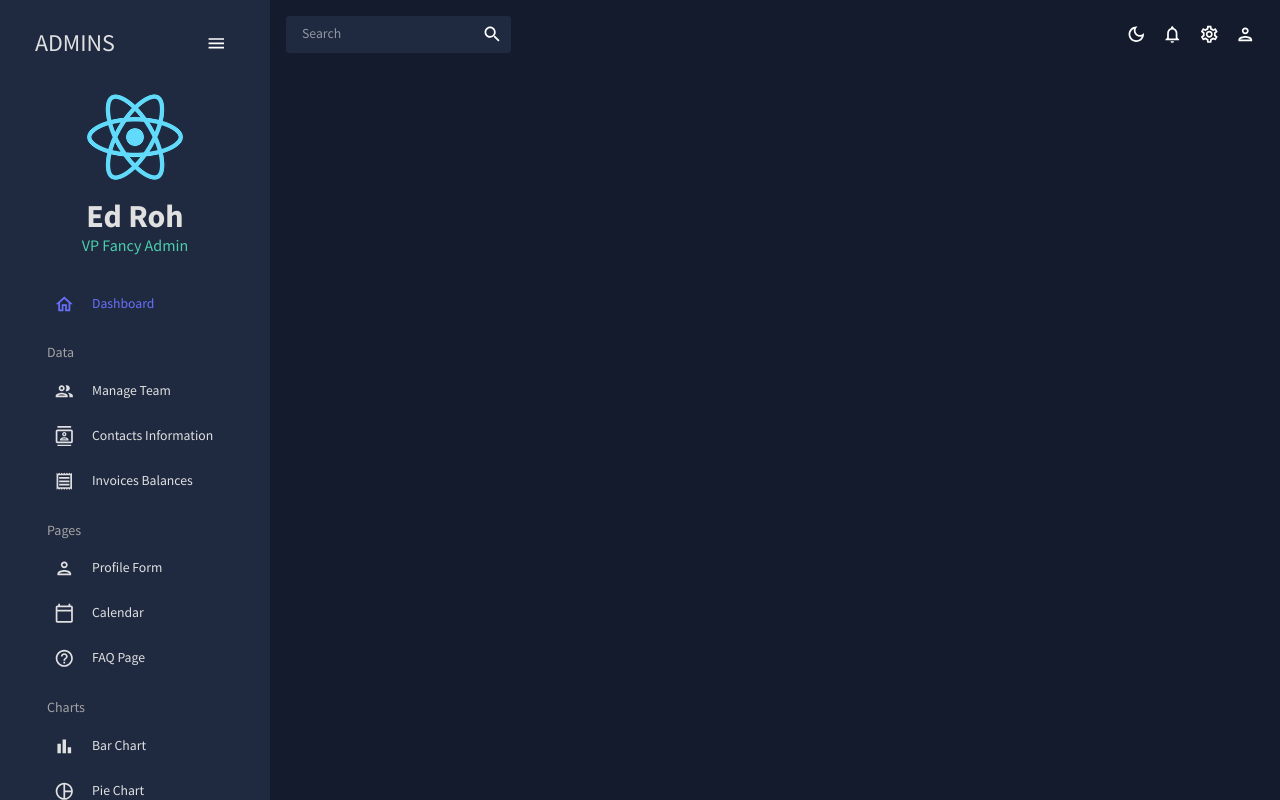
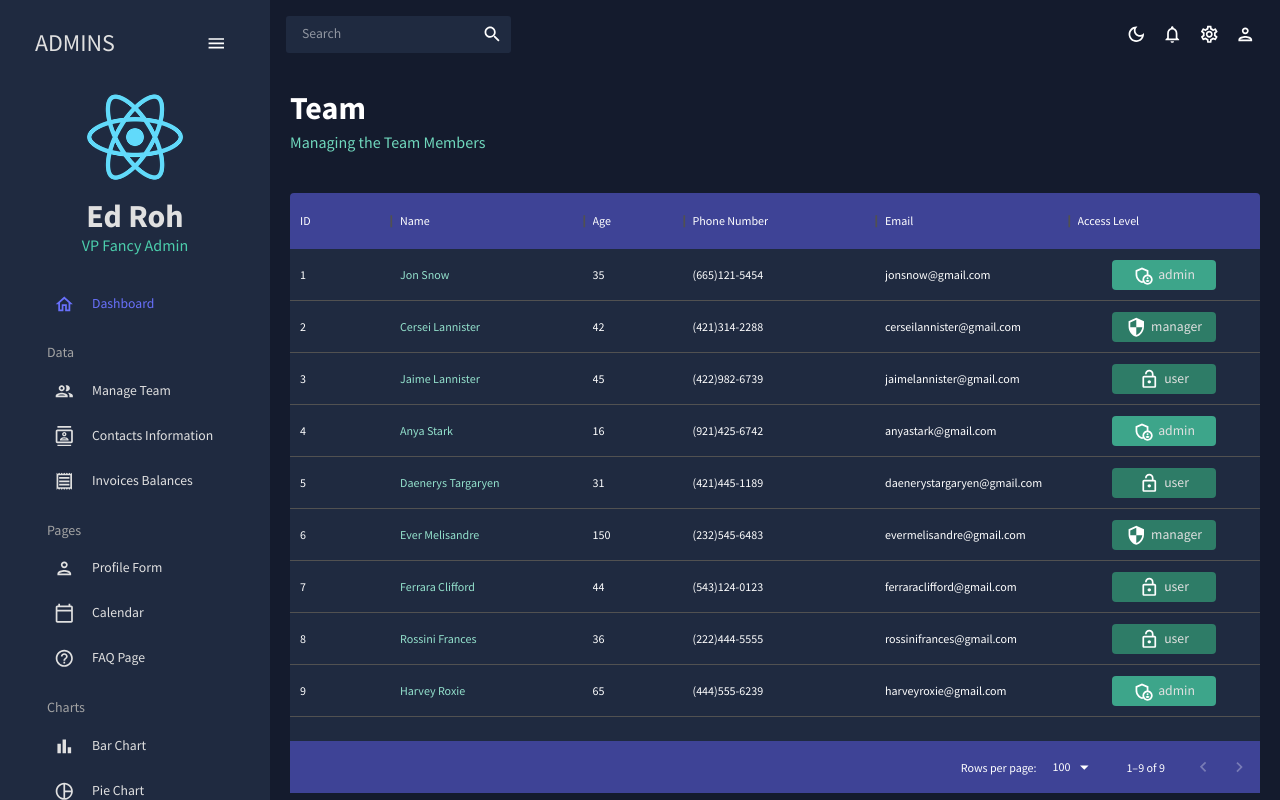
Before and after one commit to TiTUS-web/admin-dashboard, a React (Create React App) app: page /team in a window 1280 px wide. Built offline with nearby package versions, Linux system fonts and the light colour scheme.

Commit message:
create team module

```diff
--- a/src/App.js
+++ b/src/App.js
@@ -6,6 +6,7 @@
 import Sidebar from "./components/Sidebar";
 
 import Dashboard from "./modules/dashboard/index";
+import Team from "./modules/team/index";
 
 function App() {
     const [theme, colorMode] = useMode();
@@ -20,6 +21,7 @@
                 <Topbar />
                 <Routes>
                   <Route path="/" element={<Dashboard />} />
+                  <Route path="/team" element={<Team />} />
                 </Routes>
               </main>
           </div>
--- a/src/modules/dashboard/components/Header.jsx
+++ b/src/components/Header.jsx
@@ -1,5 +1,5 @@
 import { Typography, Box, useTheme } from "@mui/material";
-import { tokens } from "../../../theme";
+import { tokens } from "../theme";
 
 const Header = ({ title, subtitle }) => {
   const theme = useTheme();
--- a/src/data/mockData.js
+++ b/src/data/mockData.js
@@ -1,3 +1,5 @@
+import { tokens } from "../theme";
+
 export const mockDataTeam = [
   {
     id: 1,
--- a/src/modules/dashboard/index.jsx
+++ b/src/modules/dashboard/index.jsx
@@ -1,5 +1,5 @@
 import { Box } from "@mui/material";
-import Header from "./components/Header";
+import Header from "../../components/Header";
 
 const Dashboard = () => {
   return (
--- /dev/null
+++ b/src/modules/team/index.jsx
@@ -0,0 +1,109 @@
+import { Box, Typography, useTheme } from "@mui/material";
+import { DataGrid } from "@mui/x-data-grid";
+import { tokens } from "../../theme";
+import { mockDataTeam } from "../../data/mockData";
+import AdminPanelSettingsOutlinedIcon from "@mui/icons-material/AdminPanelSettingsOutlined";
+import LockOpenOutlinedIcon from "@mui/icons-material/LockOpenOutlined";
+import SecurityOutlinedIcon from "@mui/icons-material/SecurityOutlined";
+import Header from "../../components/Header";
+
+const Team = () => {
+  const theme = useTheme();
+  const colors = tokens(theme.palette.mode);
+
+  const columns = [
+    {
+      field: "id",
+      headerName: "ID",
+    },
+    {
+      field: "name",
+      headerName: "Name",
+      flex: 1,
+      cellClassName: "name-column--cell",
+    },
+    {
+      field: "age",
+      headerName: "Age",
+      type: "number",
+      headerAlign: "left",
+      align: "left",
+    },
+    {
+      field: "phone",
+      headerName: "Phone Number",
+      flex: 1,
+    },
+    {
+      field: "email",
+      headerName: "Email",
+      flex: 1,
+    },
+    {
+      field: "access",
+      headerName: "Access Level",
+      flex: 1,
+      renderCell: ({ row: { access } }) => {
+        return (
+          <Box
+            width="60%"
+            m="0 auto"
+            p="5px"
+            display="flex"
+            justifyContent="center"
+            backgroundColor={
+              access === "admin"
+                ? colors.greenAccent[600]
+                : colors.greenAccent[700]
+            }
+            borderRadius="4px"
+          >
+            {access === "admin" && <AdminPanelSettingsOutlinedIcon />}
+            {access === "manager" && <SecurityOutlinedIcon />}
+            {access === "user" && <LockOpenOutlinedIcon />}
+
+            <Typography color={colors.grey[100]} sx={{ ml: "5px" }}>
+              {access}
+            </Typography>
+          </Box>
+        );
+      },
+    },
+  ];
+
+  return (
+    <Box m="20px">
+      <Header title="Team" subtitle="Managing the Team Members"></Header>
+      <Box
+        m="40px 0 0 0"
+        height="75vh"
+        sx={{
+          "& .MuiDataGrid-root": {
+            border: "none",
+          },
+          "& .MuiDataGrid-cell": {
+            borderBottom: "none",
+          },
+          "& .name-column--cell": {
+            color: colors.greenAccent[300],
+          },
+          "& .MuiDataGrid-columnHeaders": {
+            backgroundColor: colors.blueAccent[700],
+            borderBottom: "none",
+          },
+          "& .MuiDataGrid-virtualScroller": {
+            backgroundColor: colors.primary[400],
+          },
+          "& .MuiDataGrid-footerContainer": {
+            borderTop: "none",
+            backgroundColor: colors.blueAccent[700],
+          },
+        }}
+      >
+        <DataGrid rows={mockDataTeam} columns={columns} />
+      </Box>
+    </Box>
+  );
+};
+
+export default Team;
```
